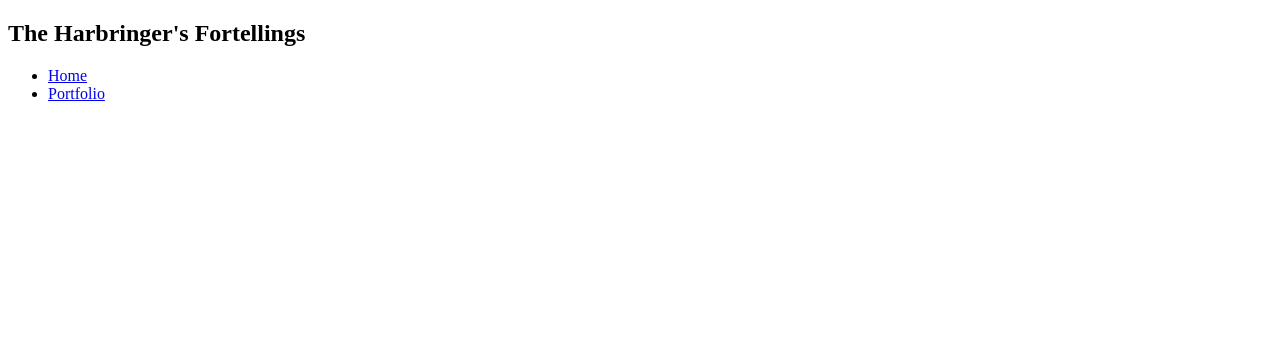
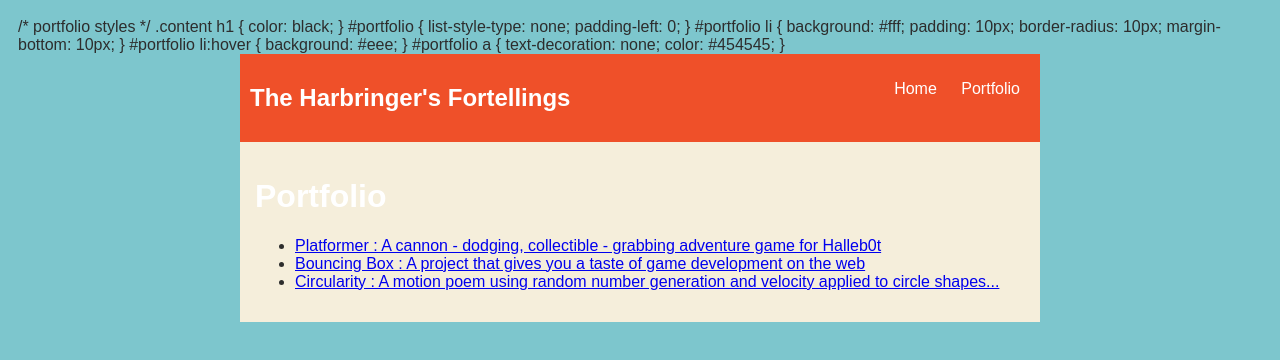
Before and after one commit to Harbringer123/Harbringer123.github.io, a plain HTML site: page projects/portfolio.html in a window 1280 px wide. Drawn offline with Linux system fonts and the light colour scheme.

Commit message:
updated portfolio.html

```diff
--- a/projects/portfolio.html
+++ b/projects/portfolio.html
@@ -2,6 +2,84 @@
 <html>
     <head>
         <title>The Harbringer's Fortellings</title>
+        <style type="text/css">
+          body {
+              background: rgb(125, 198, 205);
+              color: rgb(45, 45, 45);
+              padding: 10px;
+              font-family: arial;
+          }
+          header {
+              font-size: 1.5em;
+              font-weight: bold;
+          }
+
+          #all-contents {
+              max-width: 800px;
+              margin: auto;
+          }
+
+          /* navigation menu */
+          nav {
+              background: rgb(239, 80, 41);
+              margin: 0 auto;
+              display: flex;
+              padding: 10px;
+          }
+          h1 {
+              display: flex;
+              align-items: center;
+              color: rgb(255, 255, 255);
+              flex: 1;
+          }
+          #nav-ul {
+              list-style-image: none;
+          }
+          .nav-li {
+              display: inline-block;
+              padding: 0 10px;
+          }
+          .nav-a {
+              text-decoration: none;
+              color: #fff;
+          }
+
+          /* main container area beneath menu */
+          main {
+              background: rgb(245, 238, 219);
+              display: flex;
+          }
+          .content {
+              flex: 1;
+              padding: 15px;
+          }
+      </style>
+            /* portfolio styles */
+            .content h1 {
+                color: black;
+            }
+
+            #portfolio {
+                list-style-type: none;
+                padding-left: 0;
+            }
+
+            #portfolio li {
+                background: #fff;
+                padding: 10px;
+                border-radius: 10px;
+                margin-bottom: 10px;
+            }
+
+            #portfolio li:hover {
+                background: #eee;
+            }
+
+            #portfolio a {
+                text-decoration: none;
+                color: #454545;
+            }
+
     </head>
 
     <body>
@@ -17,6 +95,16 @@
                 </li>
             </ul>
         </nav>
+        <main><div class="content">
+          <h1>Portfolio</h1>
+          <ul id="portfolio">
+            <li><a href="projects/platformer/">Platformer : A cannon - dodging, collectible - grabbing adventure game for Halleb0t</a></li>
+            <li><a href="projects/bouncing-box/">Bouncing Box : A project that gives you a taste of game development on the web </a></li>
+            <li><a href="projects/circularity/">Circularity : A motion poem using random number generation and velocity applied to circle shapes...</a></li>
+
+          </ul>
+      </div>
+         </main>
       </div>
     </body>
 </html>
```
